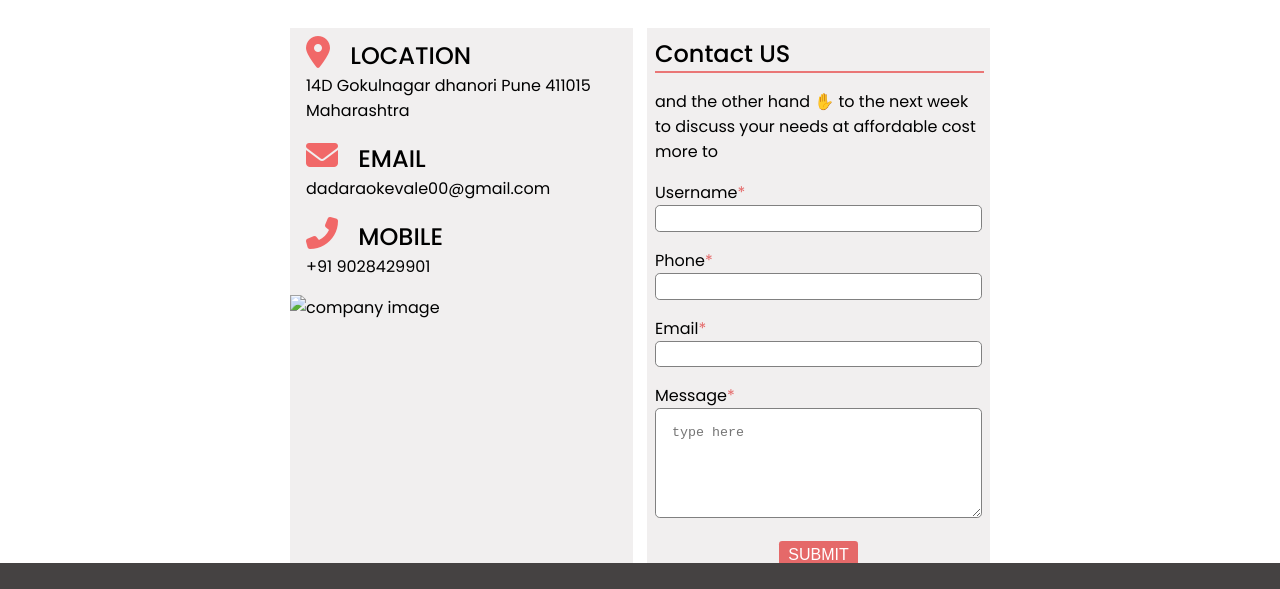
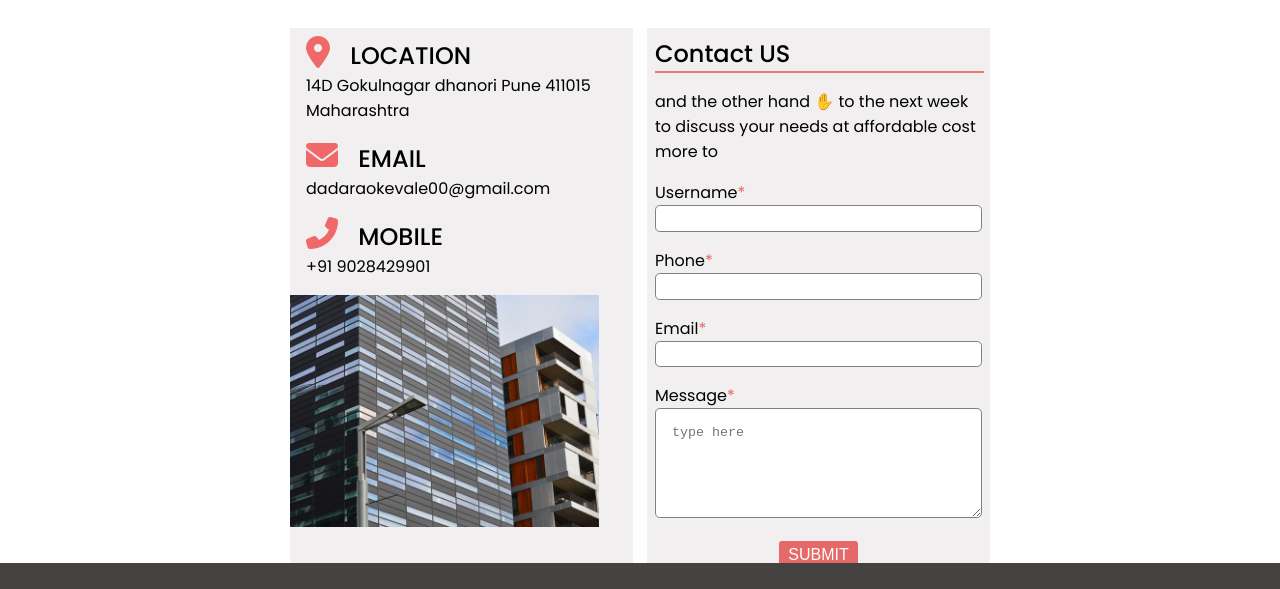
Before and after one commit to dada00100/opto, a plain HTML site: page contact.html in a window 1280 px wide. Shown: the part 84-673 px from the top of the page. Drawn offline with Linux system fonts and the light colour scheme.

Commit message:
Update contact.html

```diff
--- a/contact.html
+++ b/contact.html
@@ -61,7 +61,7 @@
             <p>+91 9028429901</p>
           </div>
 
-          <img class="img9" src="./img/company.jpg" alt="company image" />
+          <img class="img9" src="company.jpg" alt="company image" />
 
         </div>
 
```
